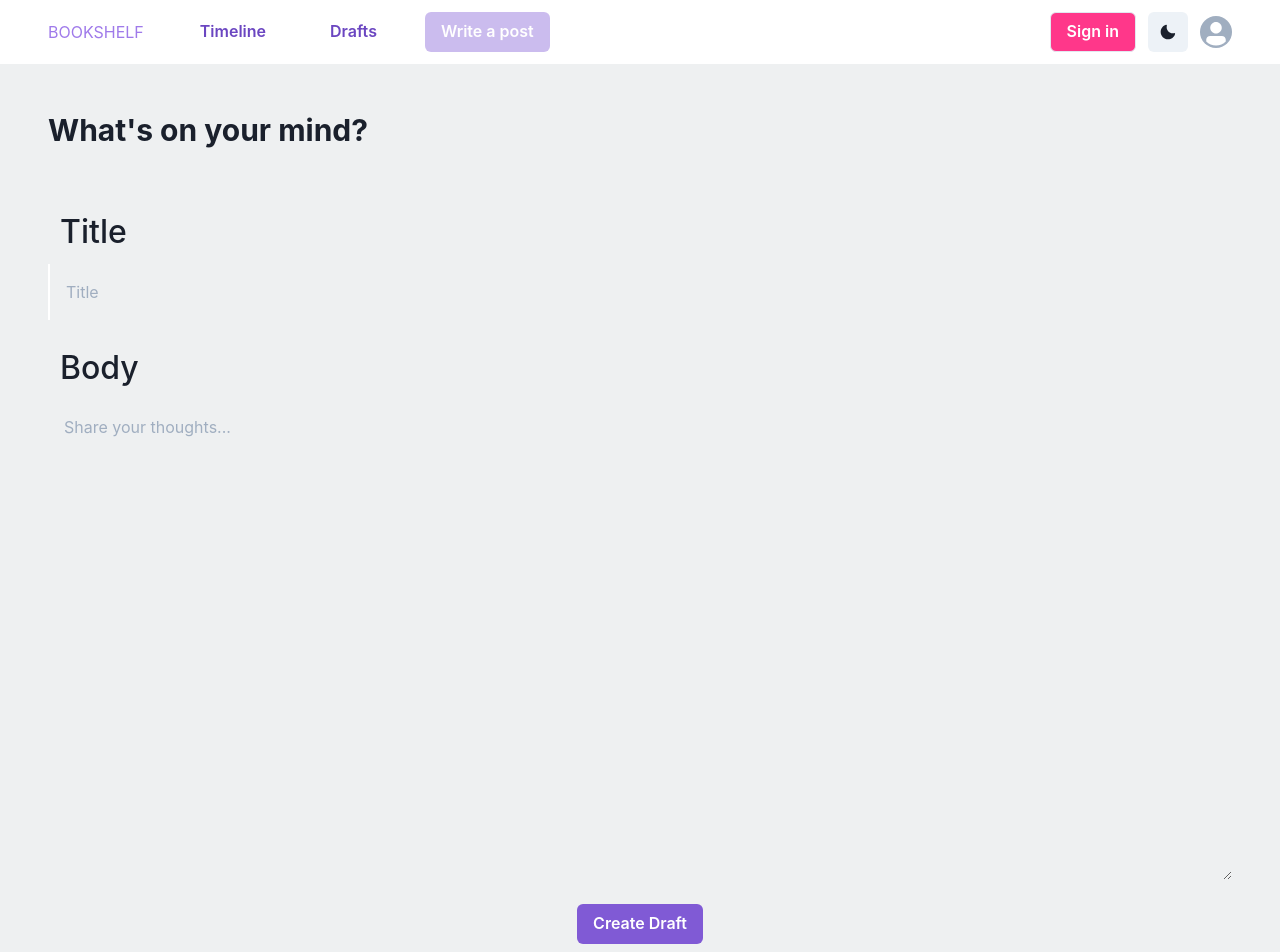
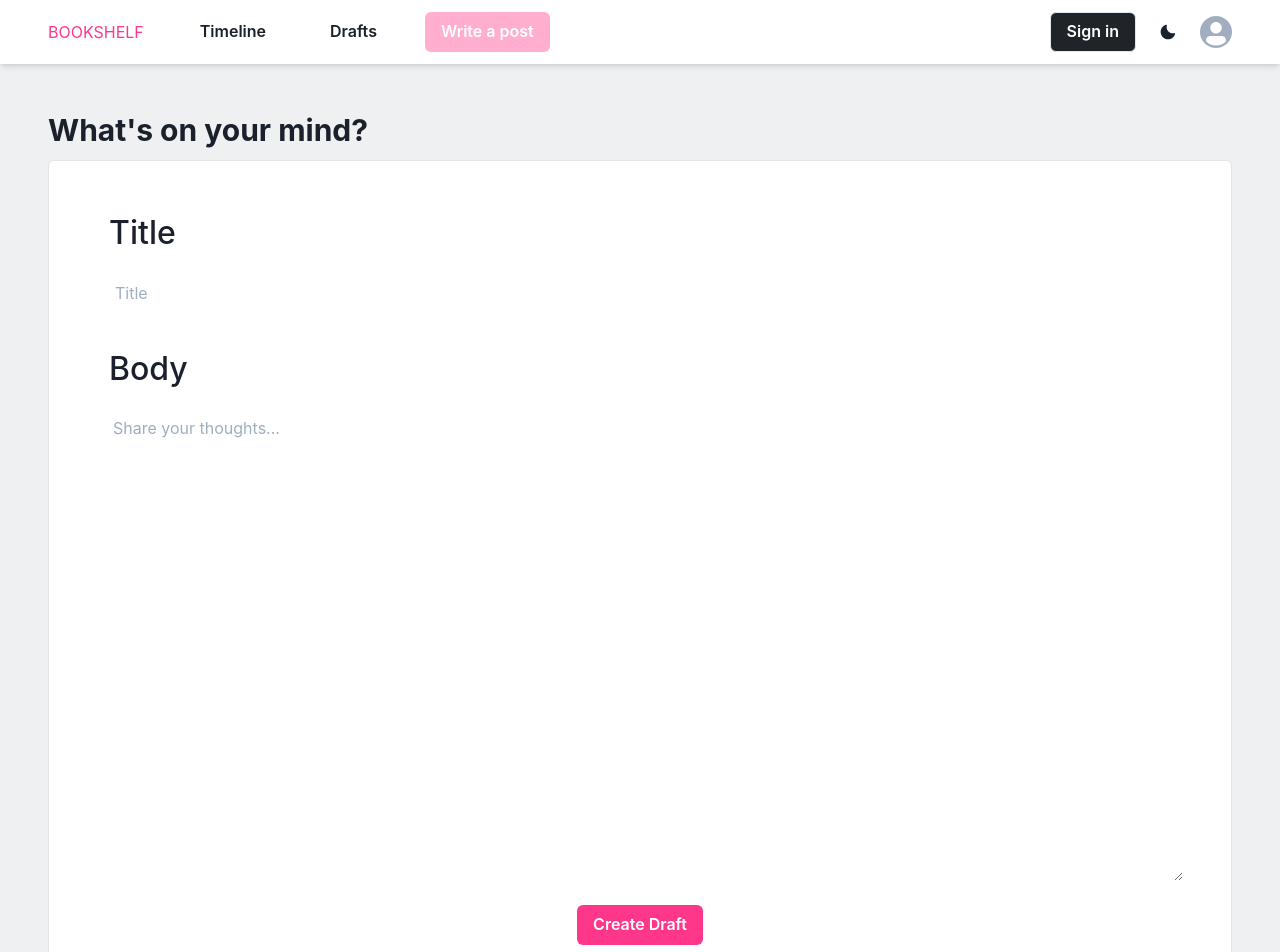
Before and after one commit to MarySed/chakra-bookshelf, a Next.js app: page /create in a window 1280 px wide. Shown: the top 952 px of the page. Built offline with nearby package versions, Linux system fonts and the light colour scheme; no server answers.

Commit message:
refactor: Various style and color updates throughout

```diff
--- a/components/Footer.tsx
+++ b/components/Footer.tsx
@@ -4,12 +4,13 @@ import { Flex } from '@chakra-ui/layout';
 const Footer = () => {
   return (
     <Flex
-      bg={useColorModeValue('base.300', 'gray.800')}
+      bg={useColorModeValue('base.300', 'base')}
       minH="30vh"
       alignItems="center"
       justifyContent="center"
+      color="base.inverted"
     >
-      THIS IS AFOOTERI JFOEJ+OFIJ
+      Lol what am I gonna put in a footer?
     </Flex>
   );
 };
--- a/components/NavBar.tsx
+++ b/components/NavBar.tsx
@@ -26,9 +26,10 @@ const NavBar = () => {
   return (
     <>
       <Box
-        bg={useColorModeValue('base.inverted', 'blackAlpha.100')}
+        bg={useColorModeValue('base.inverted', 'base')}
         mb={12}
         px={{ base: 6, lg: 12 }}
+        boxShadow="md"
       >
         <Flex height={16} alignItems="center" justifyContent="space-between">
           <IconButton
@@ -40,12 +41,12 @@ const NavBar = () => {
           />
           <HStack spacing={8} alignItems="center">
             {/* TODO: Replace bookshelf with logo */}
-            <Box textColor="purple.400">{'BOOKSHELF'}</Box>
+            <Box textColor="main">{'BOOKSHELF'}</Box>
             <HStack as="nav" spacing={4} display={{ base: 'none', md: 'flex' }}>
-              <NavLink route={router.pathname} to="/">
+              <NavLink route={router.pathname} to="/" colorScheme="gray">
                 Timeline
               </NavLink>
-              <NavLink route={router.pathname} to="/drafts">
+              <NavLink route={router.pathname} to="/drafts" colorScheme="gray">
                 Drafts
               </NavLink>
               <NavLink route={router.pathname} to="/create" variant="solid" isLoading={loading}>
@@ -59,10 +60,9 @@ const NavBar = () => {
                 <Button
                   onClick={() => signOut()}
                   variant="outline"
-                  // colorScheme="purple"
-                  bg="main"
+                  bg="base.900"
                   color="base.inverted"
-                  _hover={{ bg: 'main.dark' }}
+                  _hover={{ bg: 'base.800' }}
                   isLoading={loading}
                 >
                   Sign out
@@ -71,10 +71,9 @@ const NavBar = () => {
                 <Button
                   onClick={() => signIn()}
                   variant="outline"
-                  // colorScheme="purple"
-                  bg="main"
+                  bg="base.900"
                   color="base.inverted"
-                  _hover={{ bg: 'main.dark' }}
+                  _hover={{ bg: 'base.800' }}
                   isLoading={loading}
                 >
                   Sign in
@@ -83,6 +82,7 @@ const NavBar = () => {
             </HStack>
 
             <IconButton
+              bg={useColorModeValue('base.inverted', 'base')}
               size="md"
               icon={colorMode === 'dark' ? <SunIcon /> : <MoonIcon />}
               onClick={toggleColorMode}
@@ -102,10 +102,19 @@ const NavBar = () => {
             <Stack as={'nav'} spacing={4}>
               {session ? (
                 <>
-                  <Button onClick={() => signOut()} isLoading={loading} bgColor="main">
+                  <Button
+                    onClick={() => signOut()}
+                    isLoading={loading}
+                    bg="base.900"
+                    color="base.inverted"
+                    _hover={{ bg: 'base.800' }}
+                  >
                     Sign out
                   </Button>
-                  <NavLink route={router.pathname} to="/drafts">
+                  <NavLink route={router.pathname} to="/" colorScheme="gray">
+                    Timeline
+                  </NavLink>
+                  <NavLink route={router.pathname} to="/drafts" colorScheme="gray">
                     Drafts
                   </NavLink>
                   <NavLink route={router.pathname} to="/create" variant="solid">
@@ -114,7 +123,16 @@ const NavBar = () => {
                 </>
               ) : (
                 <>
-                  <Button onClick={() => signIn()} isLoading={loading} bgColor="main">
+                  <NavLink route={router.pathname} to="/" colorScheme="gray">
+                    Timeline
+                  </NavLink>
+                  <Button
+                    onClick={() => signIn()}
+                    isLoading={loading}
+                    bg="base.900"
+                    color="base.inverted"
+                    _hover={{ bg: 'base.800' }}
+                  >
                     Sign in
                   </Button>
                 </>
--- a/components/NavLink.tsx
+++ b/components/NavLink.tsx
@@ -7,7 +7,7 @@ const NavLink = ({
   route,
   children,
   variant = 'ghost',
-  colorScheme = 'purple',
+  colorScheme,
   isDisabled = false,
   isLoading = false,
 }: {
@@ -21,6 +21,13 @@ const NavLink = ({
 }) => {
   return (
     <Link px={2} py={1} rounded="md" _hover={{ textDecoration: 'none' }} href={to} w="100%">
+      {/* TODO: Create a custom button with accent color theme as default.
+
+      This code here means that if the user does not manually use one of
+      ChakraUI's colorSchemes, then the "default" brand color button will be
+      displayed */}
+
+      {colorScheme ? (
         <Button
           isDisabled={isDisabled ? isDisabled : isRouteActive(to, route)}
           colorScheme={colorScheme}
@@ -30,6 +37,20 @@ const NavLink = ({
         >
           {children}
         </Button>
+      ) : (
+        <Button
+          // TODO: Create custom button component
+          bg={'main'}
+          color={'base.inverted'}
+          _hover={{ bg: 'main.dark' }}
+          isDisabled={isDisabled ? isDisabled : isRouteActive(to, route)}
+          variant={variant}
+          w="100%"
+          isLoading={isLoading}
+        >
+          {children}
+        </Button>
+      )}
     </Link>
   );
 };
--- a/components/Post.tsx
+++ b/components/Post.tsx
@@ -25,13 +25,13 @@ const Post = ({ post }: { post: PostProps }) => {
         <Heading marginY={1} as="h1" size="xl">
           <Link
             textDecoration="none"
-            _hover={{ textDecoration: 'none', textColor: 'purple.500' }}
+            _hover={{ textDecoration: 'none', textColor: 'main' }}
             href={`/p/${post.id}`}
           >
             {post.title}
           </Link>
         </Heading>
-        <Heading as="sub" color="purple.500" fontWeight="thin" size="md" mb={6}>
+        <Heading as="sub" color="main" fontWeight="thin" size="md" mb={6}>
           By {post.author?.name ?? 'Unknown author'}
         </Heading>
         <Text as="p" marginTop="2" color={useColorModeValue('gray.700', 'gray.200')} fontSize="md">
--- a/components/UserCard.tsx
+++ b/components/UserCard.tsx
@@ -9,6 +9,7 @@ const UserCard = ({ session }: { session: Session | null }) => {
   return (
     <Flex
       rounded={6}
+      borderColor={useColorModeValue('base.a100', 'blackAlpha.100')}
       backgroundColor={useColorModeValue('white', 'gray.800')}
       p={12}
       direction="column"
--- a/pages/create.tsx
+++ b/pages/create.tsx
@@ -1,5 +1,14 @@
 import Layout from 'components/Layout';
-import { FormControl, FormLabel, Heading, Input, Button, Textarea, Flex } from '@chakra-ui/react';
+import {
+  FormControl,
+  FormLabel,
+  Heading,
+  Input,
+  Button,
+  Textarea,
+  Flex,
+  useColorModeValue,
+} from '@chakra-ui/react';
 import { SyntheticEvent, useState } from 'react';
 import { useRouter } from 'next/router';
 import { useSession } from 'next-auth/client';
@@ -35,7 +44,18 @@ const Create = () => {
       <Heading size="lg" as="h1" mb={3}>
         What's on your mind?
       </Heading>
-      <Flex direction="column" alignItems="center" justifyContent="center" mt={12}>
+      <Flex
+        direction="column"
+        alignItems="center"
+        justifyContent="center"
+        w="100%"
+        p={12}
+        bg={useColorModeValue('base.inverted', 'gray.800')}
+        width="100%"
+        rounded={6}
+        borderColor={useColorModeValue('base.a100', 'blackAlpha.100')}
+        borderWidth={1}
+      >
         <FormControl id="title" mb={6}>
           <FormLabel pl={3} fontSize="xx-large">
             Title
@@ -48,8 +68,9 @@ const Create = () => {
             variant="unstyled"
             value={title}
             onChange={(e) => setTitle(e.target.value)}
-            _hover={{ borderLeftColor: 'purple.300' }}
-            _focus={{ borderLeftColor: 'purple.500' }}
+            _hover={{ borderLeftColor: 'base.300' }}
+            _focus={{ borderLeftColor: 'base.500' }}
+            _active={{ borderLeftColor: 'base.500' }}
             placeholder="Title"
           />
         </FormControl>
@@ -69,7 +90,9 @@ const Create = () => {
         </FormControl>
 
         <Button
-          colorScheme="purple"
+          bg={'main'}
+          color={'base.inverted'}
+          _hover={{ bg: 'main.dark' }}
           type="submit"
           maxW="lg"
           onClick={handleSubmit}
```
Also changed, not shown: pages/p/[id].tsx (+23 -4 lines). Lines whose indentation alone changed are shown as unchanged.
